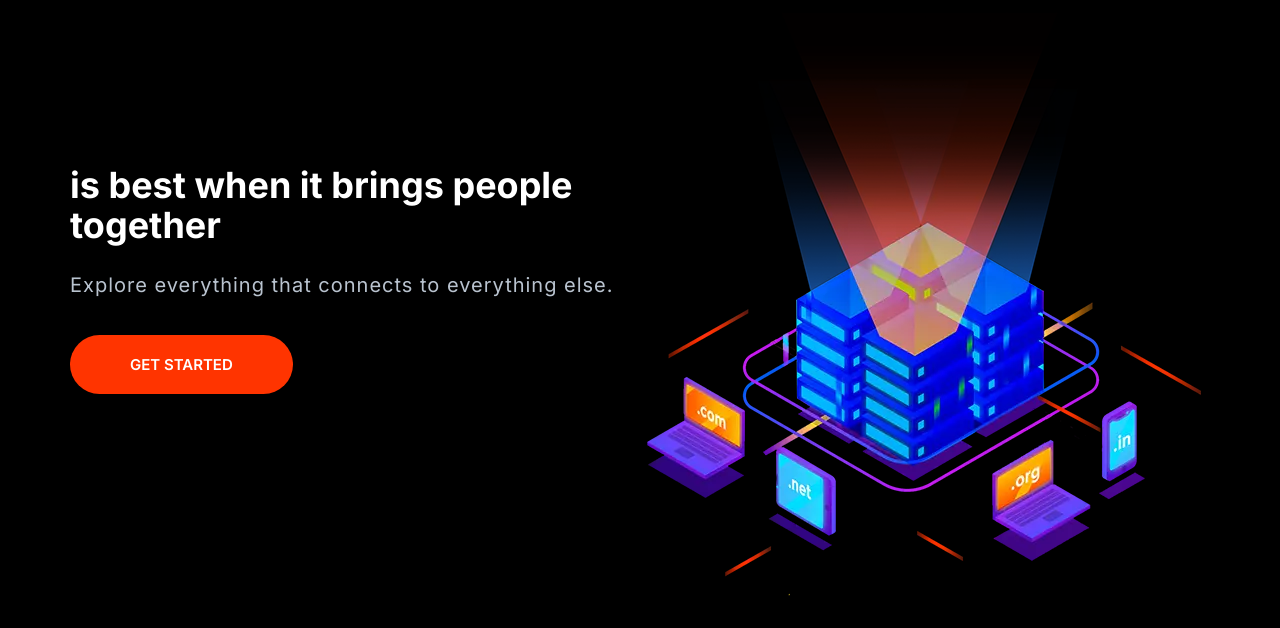
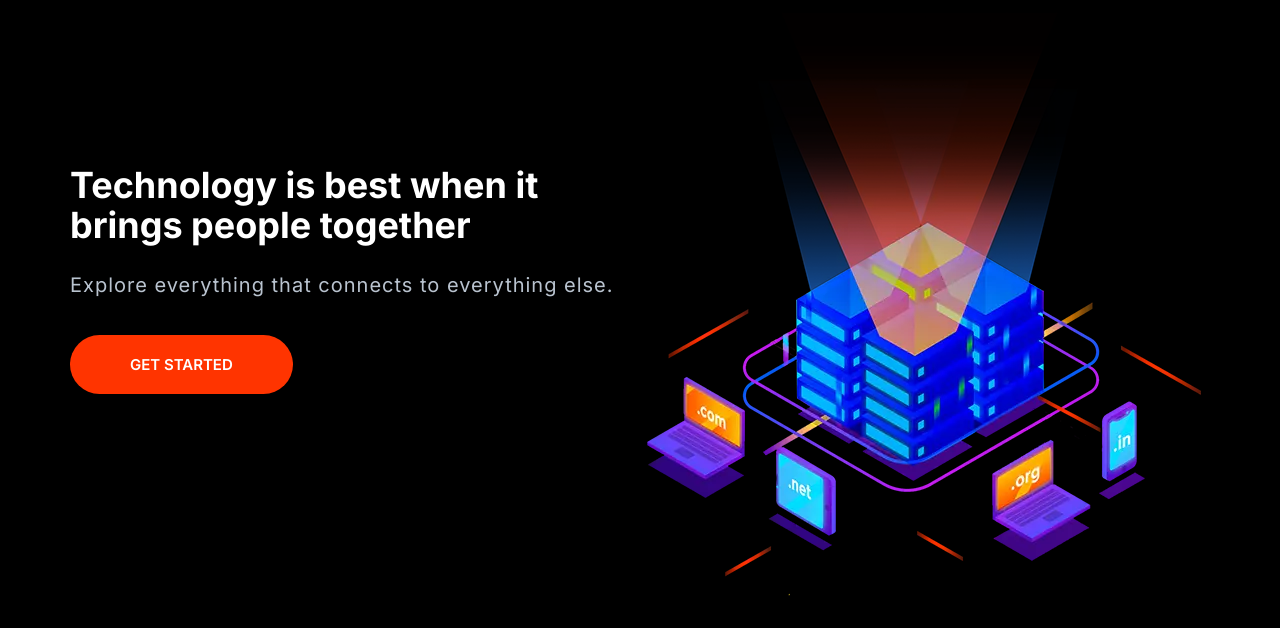
Before and after one commit to mohsinmohd703/Mohsin-s-Project, a website built with Parcel: page index.html in a window 1280 px wide. Shown: the part 147-775 px from the top of the page. Built offline with nearby package versions, Linux system fonts and the light colour scheme.

Commit message:
Back to normal

```diff
--- a/index.html
+++ b/index.html
@@ -39,7 +39,7 @@
         <div class="container grid grid--1x2">
             <header class="block__header hero__content">
                 <h1 data-aos="fade-right" class="block__heading">
-                    is best when it brings people together
+                    Technology is best when it brings people together
                 </h1>
                 <p class="hero__tagline">
                     Explore everything that connects to everything else.
```
